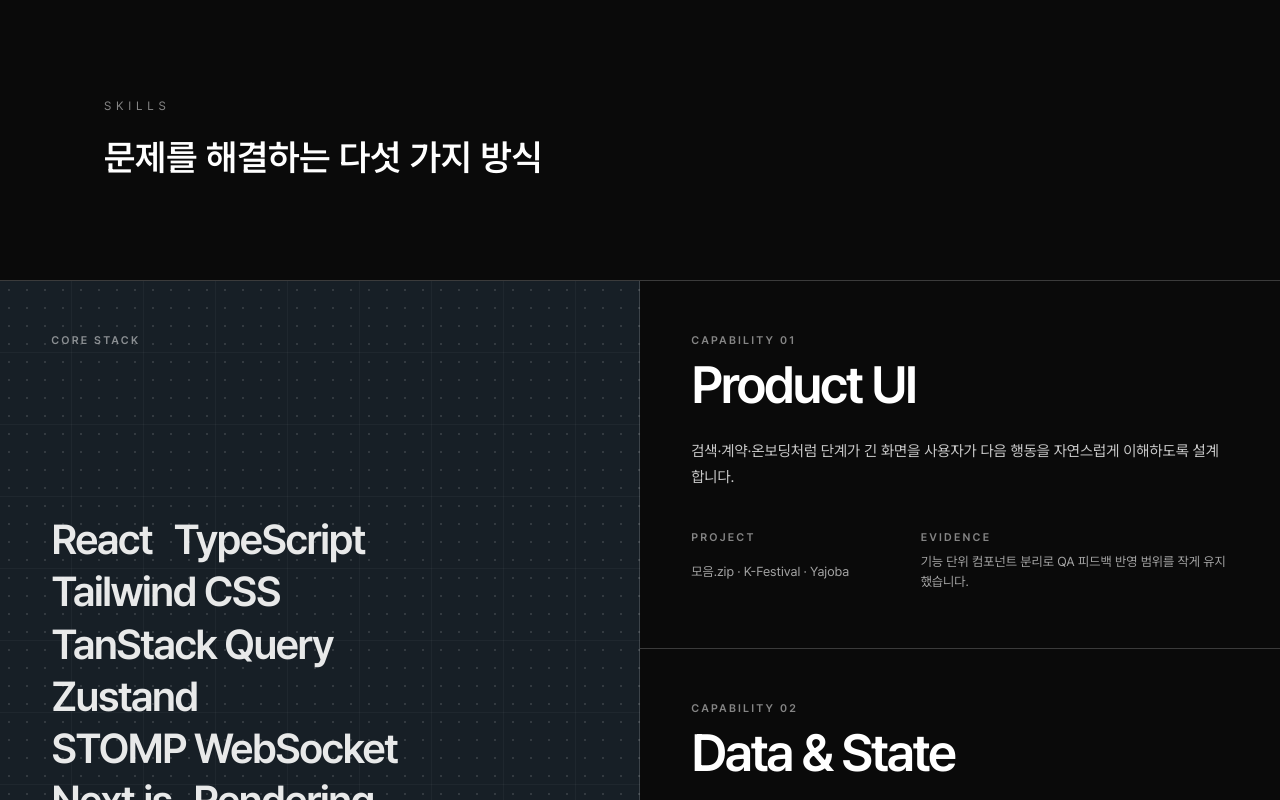
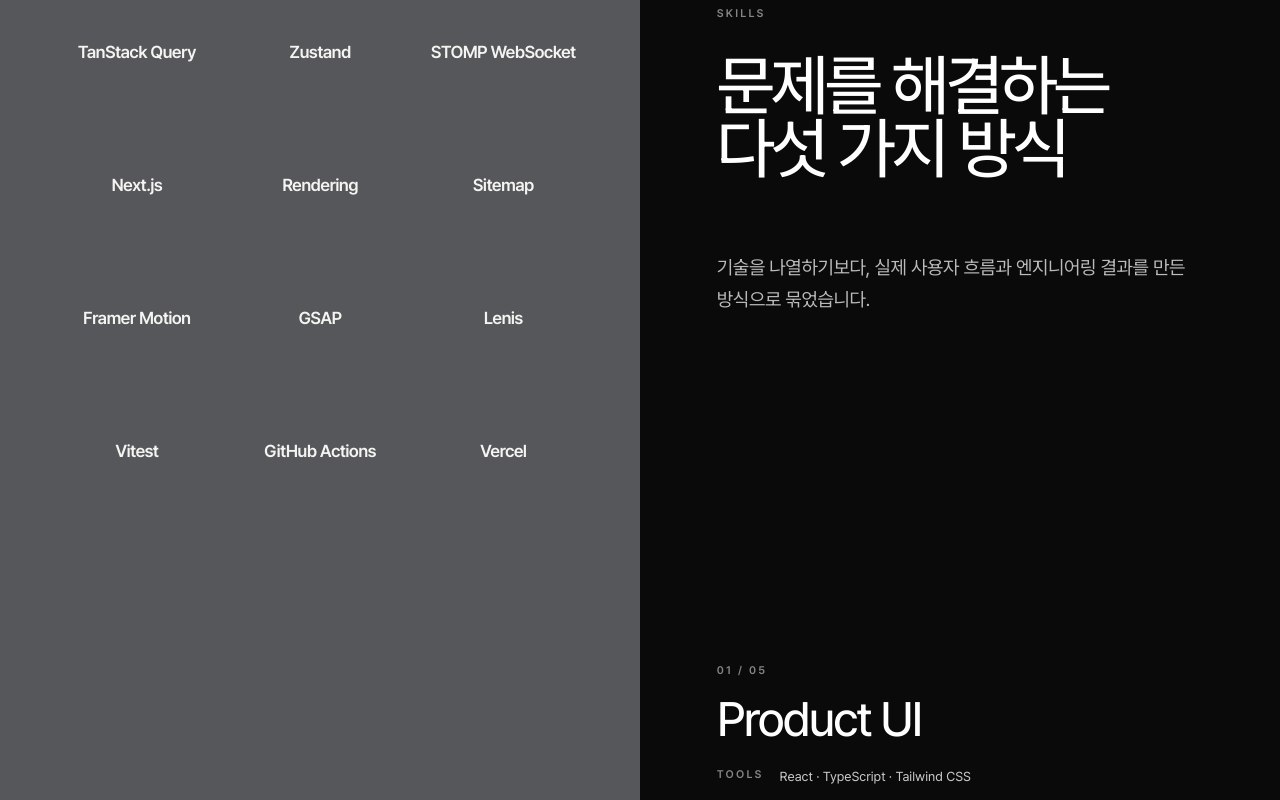
Before and after one commit to blueiz920/hyeokjinsss, a Next.js app: page / in a window 1280 px wide. Shown: the part 2140-2940 px from the top of the page. Built offline with nearby package versions, Linux system fonts and the light colour scheme.

Commit message:
feat: 스킬 서사를 에디토리얼 구조로 재구성

```diff
--- a/app/globals.css
+++ b/app/globals.css
@@ -39,10 +39,6 @@
 
   .section-padding {
     @apply py-24 md:py-36;
-  }
-
-  .breather {
-    @apply border-b border-white/10 bg-neutral-950 py-16;
   }
 
   .site-footer {
@@ -692,39 +688,23 @@
     padding-bottom: 0;
   }
 
-  .skills-static-header {
-    display: grid;
-    gap: 1.5rem;
-    margin-bottom: clamp(3rem, 8vw, 6.5rem);
+  .skills-expertise-grid {
+    background: rgb(10 10 10);
   }
 
-  .skills-expertise-grid {
-    border-top: 1px solid rgba(255, 255, 255, 0.2);
+  .skills-expertise-intro {
+    display: flex;
+    min-height: min(44rem, 88svh);
+    flex-direction: column;
+    justify-content: center;
+    padding: clamp(6rem, 18vw, 9rem) 1.5rem;
   }
 
-  .skills-expertise-visual {
-    min-width: 0;
-    background-color: rgb(23 31 38);
-    background-image:
-      radial-gradient(circle, rgba(255, 255, 255, 0.12) 0.75px, transparent 0.9px),
-      linear-gradient(rgba(255, 255, 255, 0.035) 1px, transparent 1px),
-      linear-gradient(90deg, rgba(255, 255, 255, 0.035) 1px, transparent 1px);
-    background-position: 0 0, -1px -1px, -1px -1px;
-    background-size: 18px 18px, 72px 72px, 72px 72px;
-  }
-
-  .skills-expertise-visual-inner {
-    display: flex;
-    min-height: 19rem;
-    flex-direction: column;
-    justify-content: space-between;
-    gap: 3rem;
-    padding: 1.5rem;
-  }
-
+  .skills-expertise-eyebrow,
   .skills-expertise-label,
   .skills-capability-label,
-  .skills-capability-details dt {
+  .skills-capability-details dt,
+  .skills-capability-tools span {
     color: rgba(255, 255, 255, 0.5);
     font-size: 0.6875rem;
     font-weight: 600;
@@ -733,19 +713,57 @@
     text-transform: uppercase;
   }
 
+  .skills-expertise-title {
+    max-width: 38rem;
+    margin-top: 2rem;
+    font-size: clamp(2.75rem, 11vw, 5rem);
+    font-weight: 450;
+    line-height: 0.94;
+    letter-spacing: -0.06em;
+    text-wrap: balance;
+  }
+
+  .skills-expertise-description {
+    max-width: 31rem;
+    margin-top: clamp(2.5rem, 8vw, 4.5rem);
+    color: rgba(255, 255, 255, 0.72);
+    font-size: clamp(1rem, 2vw, 1.1875rem);
+    line-height: 1.7;
+    letter-spacing: -0.02em;
+  }
+
+  .skills-expertise-visual {
+    min-width: 0;
+    background: #56575b;
+  }
+
+  .skills-expertise-visual-inner {
+    display: grid;
+    aspect-ratio: 358 / 422;
+    grid-template-rows: auto 1fr;
+    gap: 2rem;
+    padding: 1.5rem;
+  }
+
+  .skills-expertise-label {
+    color: rgba(244, 244, 241, 0.64);
+  }
+
   .skills-expertise-tools {
-    display: flex;
-    flex-wrap: wrap;
-    align-items: flex-end;
-    gap: 0.65rem 1.15rem;
+    display: grid;
+    grid-template-columns: repeat(3, minmax(0, 1fr));
+    align-items: center;
+    gap: 1rem 0.75rem;
   }
 
   .skills-tool-wordmark {
-    color: rgba(255, 255, 255, 0.9);
-    font-size: clamp(1.3rem, 4.8vw, 2rem);
+    color: #f4f4f1;
+    font-size: clamp(0.82rem, 3.5vw, 1.3rem);
     font-weight: 600;
-    line-height: 0.95;
-    letter-spacing: -0.045em;
+    line-height: 1.05;
+    letter-spacing: -0.04em;
+    text-align: center;
+    text-wrap: balance;
   }
 
   .skills-expertise-content {
@@ -753,30 +771,44 @@
   }
 
   .skills-capability {
-    padding: 2rem 1.5rem 2.25rem;
-    border-bottom: 1px solid rgba(255, 255, 255, 0.2);
+    padding: clamp(5rem, 15vw, 7rem) 1.5rem;
   }
 
   .skills-capability-title {
-    margin-top: 0.7rem;
-    font-size: clamp(2rem, 7vw, 3.25rem);
-    font-weight: 600;
-    line-height: 0.98;
-    letter-spacing: -0.055em;
+    max-width: 34rem;
+    margin-top: 1rem;
+    font-size: clamp(2rem, 7vw, 3rem);
+    font-weight: 450;
+    line-height: 1;
+    letter-spacing: -0.05em;
+    text-wrap: balance;
+  }
+
+  .skills-capability-tools {
+    display: flex;
+    max-width: 34rem;
+    flex-wrap: wrap;
+    gap: 0.5rem 1rem;
+    margin-top: 1.5rem;
+    color: rgba(244, 244, 241, 0.82);
+    font-size: 0.8125rem;
+    line-height: 1.6;
   }
 
   .skills-capability-summary {
-    max-width: 37rem;
-    margin-top: 1.35rem;
+    max-width: 34rem;
+    margin-top: 2.5rem;
     color: rgba(255, 255, 255, 0.78);
-    font-size: 0.95rem;
-    line-height: 1.7;
+    font-size: clamp(1rem, 2vw, 1.1875rem);
+    line-height: 1.75;
+    letter-spacing: -0.02em;
   }
 
   .skills-capability-details {
     display: grid;
-    gap: 1rem;
-    margin-top: 1.75rem;
+    max-width: 34rem;
+    gap: 1.5rem;
+    margin-top: 2.5rem;
   }
 
   .skills-capability-details > div {
@@ -785,9 +817,9 @@
   }
 
   .skills-capability-details dd {
-    color: rgba(255, 255, 255, 0.62);
-    font-size: 0.8125rem;
-    line-height: 1.55;
+    color: rgba(255, 255, 255, 0.64);
+    font-size: 0.875rem;
+    line-height: 1.65;
   }
 
   .skills-pin {
@@ -1149,17 +1181,12 @@
   }
 
   .skills-expertise-visual-inner {
-    min-height: 23rem;
-    padding: 2rem;
+    padding: 2.5rem;
   }
 
+  .skills-expertise-intro,
   .skills-capability {
-    padding: 2.5rem 2.5rem 2.75rem;
-  }
-
-  .skills-capability-details {
-    grid-template-columns: minmax(0, 0.8fr) minmax(0, 1.2fr);
-    gap: 1.5rem;
+    padding-inline: clamp(3rem, 10vw, 7rem);
   }
 }
 
@@ -1167,7 +1194,7 @@
   .site-footer-curve-shape {
     background: linear-gradient(
       90deg,
-      rgb(23 31 38) 0 50%,
+      #56575b 0 50%,
       rgb(10 10 10) 50% 100%
     );
   }
@@ -1175,40 +1202,54 @@
   .skills-expertise-grid {
     display: grid;
     grid-template-columns: repeat(2, minmax(0, 1fr));
+    grid-template-rows: auto auto;
     align-items: stretch;
   }
 
+  .skills-expertise-intro {
+    grid-column: 2;
+    grid-row: 1;
+    min-height: 100svh;
+    padding: clamp(7rem, 10vw, 12.5rem) clamp(3rem, 6vw, 7.5rem);
+  }
+
+  .skills-expertise-title {
+    font-size: clamp(3.25rem, 5.25vw, 4.75rem);
+  }
+
   .skills-expertise-visual {
-    border-right: 1px solid rgba(255, 255, 255, 0.16);
+    grid-column: 1;
+    grid-row: 1 / span 2;
   }
 
   .skills-expertise-visual-inner {
     position: sticky;
     top: 0;
-    min-height: 100svh;
+    width: 100%;
+    height: 100svh;
+    aspect-ratio: auto;
     padding: clamp(2rem, 4vw, 4rem);
   }
 
-  .skills-expertise-tools {
-    max-width: 26rem;
-    gap: 0.8rem 1.35rem;
+  .skills-tool-wordmark {
+    font-size: clamp(0.9rem, 1.35vw, 1.35rem);
   }
 
-  .skills-tool-wordmark {
-    font-size: clamp(1.8rem, 3.25vw, 3.25rem);
+  .skills-expertise-content {
+    grid-column: 2;
+    grid-row: 2;
   }
 
   .skills-capability {
+    display: flex;
     min-height: 23rem;
-    padding: clamp(2rem, 4vw, 4rem);
+    flex-direction: column;
+    justify-content: center;
+    padding: clamp(5rem, 8vw, 8rem) clamp(3rem, 6vw, 7.5rem);
   }
 
   .skills-capability-summary {
-    margin-top: 1.75rem;
-  }
-
-  .skills-capability-details {
-    margin-top: 2.5rem;
+    margin-top: 3rem;
   }
 }
 
--- a/app/page.tsx
+++ b/app/page.tsx
@@ -1,7 +1,6 @@
 import { Header } from "@/components/layout/Header";
 import { Footer } from "@/components/layout/Footer";
 import { SkipLink } from "@/components/layout/SkipLink";
-import { Container } from "@/components/layout/Container";
 import { Intro } from "@/components/sections/Intro";
 import { ProjectReveal } from "@/components/sections/ProjectReveal";
 import { SkillsHorizontal } from "@/components/sections/SkillsHorizontal";
@@ -14,16 +13,6 @@
       <main id="content" className="pt-13">
         <Intro />
         <ProjectReveal />
-        <section className="breather">
-          <Container className="text-center">
-            <p className="text-sm uppercase tracking-[0.4em] text-white/50">
-              기술을 나열하기보다
-            </p>
-            <p className="mt-4 text-lg text-white/70">
-              어떤 문제에 사용했는지 보여드릴게요
-            </p>
-          </Container>
-        </section>
         <SkillsHorizontal />
       </main>
       <Footer />
--- a/components/sections/SkillsHorizontal.tsx
+++ b/components/sections/SkillsHorizontal.tsx
@@ -2,7 +2,6 @@
 
 import { useEffect, useRef } from "react";
 import { portfolio } from "@/data/portfolio";
-import { Container } from "@/components/layout/Container";
 import { useSectionRegistry } from "@/hooks/useSectionRegistry";
 
 export const SkillsHorizontal = () => {
@@ -20,25 +19,31 @@
       id="skills"
       ref={sectionRef}
       tabIndex={-1}
-      className="skills-static-section section-padding bg-neutral-950 text-white"
+      className="skills-static-section bg-neutral-950 text-white"
       aria-labelledby="skills-title"
     >
-      <Container>
-        <div className="skills-static-header">
-          <p className="text-xs uppercase tracking-[0.4em] text-white/50">
+      <div className="skills-expertise-grid">
+        <header className="skills-expertise-intro" data-skill-intro>
+          <p className="skills-expertise-eyebrow">
             Skills
           </p>
-          <h2 id="skills-title" className="text-3xl font-semibold md:text-4xl">
+          <h2 id="skills-title" className="skills-expertise-title">
             문제를 해결하는{" "}
-            <span className="block sm:inline">다섯 가지 방식</span>
+            <span className="block">다섯 가지 방식</span>
           </h2>
-        </div>
-      </Container>
+          <p className="skills-expertise-description">
+            기술을 나열하기보다, 실제 사용자 흐름과 엔지니어링 결과를 만든
+            방식으로 묶었습니다.
+          </p>
+        </header>
 
-      <div className="skills-expertise-grid">
-        <div className="skills-expertise-visual">
+        <div
+          className="skills-expertise-visual"
+          data-skill-board
+          aria-hidden="true"
+        >
           <div className="skills-expertise-visual-inner">
-            <p className="skills-expertise-label">Core stack</p>
+            <p className="skills-expertise-label">Selected stack</p>
             <div className="skills-expertise-tools" data-skill-tools>
               {portfolio.skills
                 .flatMap((skill) => skill.tools)
@@ -61,7 +66,8 @@
               aria-labelledby={`skill-title-${index}`}
             >
               <p className="skills-capability-label">
-                Capability {String(index + 1).padStart(2, "0")}
+                {String(index + 1).padStart(2, "0")} /{" "}
+                {String(portfolio.skills.length).padStart(2, "0")}
               </p>
               <h3
                 id={`skill-title-${index}`}
@@ -69,14 +75,18 @@
               >
                 {skill.title}
               </h3>
+              <p className="skills-capability-tools">
+                <span>Tools</span>
+                {skill.tools.join(" · ")}
+              </p>
               <p className="skills-capability-summary">{skill.summary}</p>
               <dl className="skills-capability-details">
                 <div>
-                  <dt>Project</dt>
+                  <dt>적용 프로젝트</dt>
                   <dd>{skill.project}</dd>
                 </div>
                 <div>
-                  <dt>Evidence</dt>
+                  <dt>결과</dt>
                   <dd>{skill.evidence}</dd>
                 </div>
               </dl>
```
Also changed, not shown: 1 other file (tests, documents, lock files or other folders).
